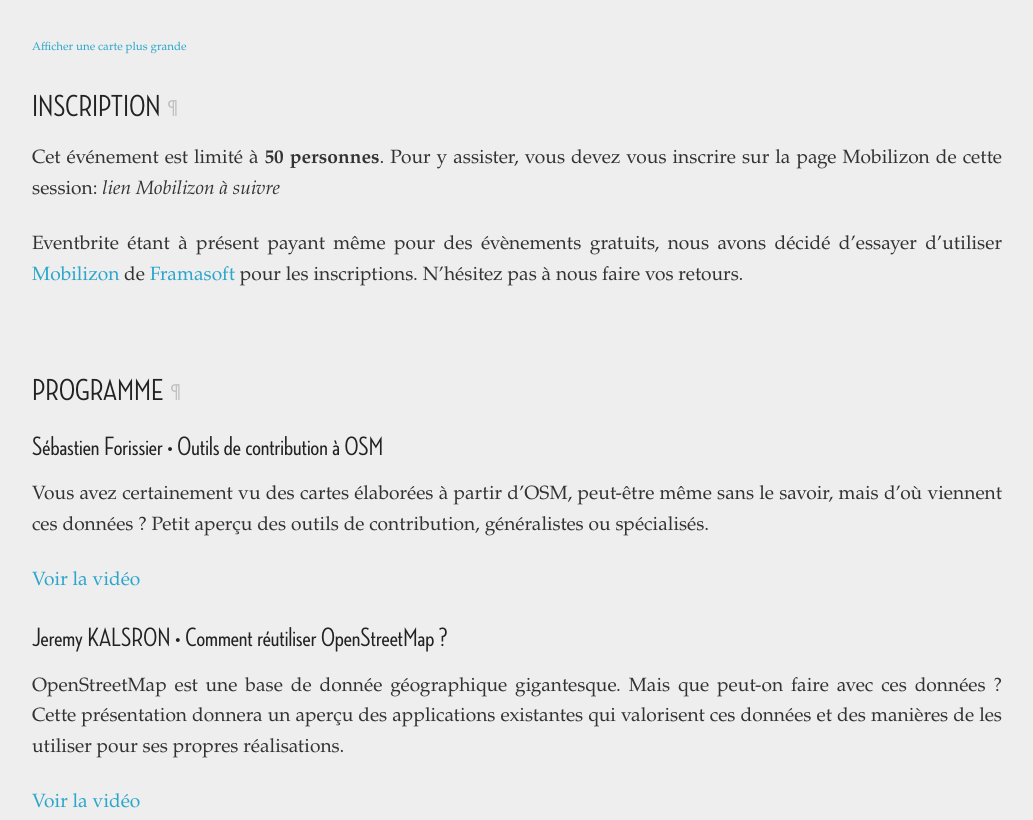
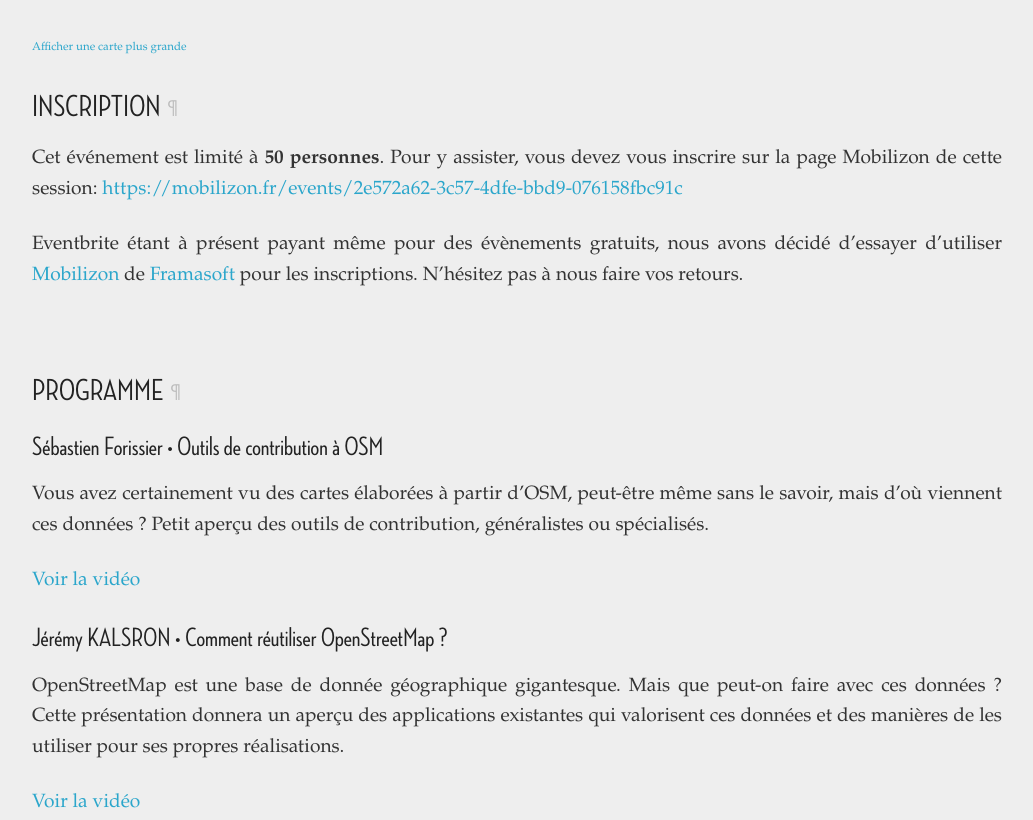
Before and after one commit to clermontech/clermontech.github.com, a Jekyll site: the page built from _posts/2023-12-19-api-hour-57.md, in a window 1280 px wide and 900 px high, scrolled down 1081 px, cut to the strip 80-900 px from the top of the window. Shown: the whole strip, without its empty margins (123-1156 px from the left). Built offline with Jekyll 4.4.1, drawn with Linux system fonts in a browser that asks for light colours.

Commit message:
ah57 - typo + added mobilizon page

```diff
--- a/_posts/2023-12-19-api-hour-57.md
+++ b/_posts/2023-12-19-api-hour-57.md
@@ -24,9 +24,9 @@
 
 ## Inscription
 
-Cet événement est limité à **50 personnes**.  Pour y assister, vous devez vous
+Cet événement est limité à **50 personnes**. Pour y assister, vous devez vous
 inscrire sur la page Mobilizon de cette session:
-*lien Mobilizon à suivre*
+[https://mobilizon.fr/events/2e572a62-3c57-4dfe-bbd9-076158fbc91c](https://mobilizon.fr/events/2e572a62-3c57-4dfe-bbd9-076158fbc91c)
 
 Eventbrite étant à présent payant même pour des évènements gratuits, nous avons
 décidé d'essayer d'utiliser [Mobilizon](https://mobilizon.fr) de
@@ -46,7 +46,7 @@
 [Voir la vidéo]({% post_url 2023-12-19-sebastien-forissier-outils-de-contribution-a-osm %})
 
 
-### Jeremy KALSRON • Comment réutiliser OpenStreetMap ?
+### Jérémy KALSRON • Comment réutiliser OpenStreetMap ?
 
 OpenStreetMap est une base de donnée géographique gigantesque.
 Mais que peut-on faire avec ces données ?
```
Also changed, not shown: _posts/2023-12-19-jeremy-kalsron-comment-reutiliser-openstreetmap.md (+1 -1 lines).
